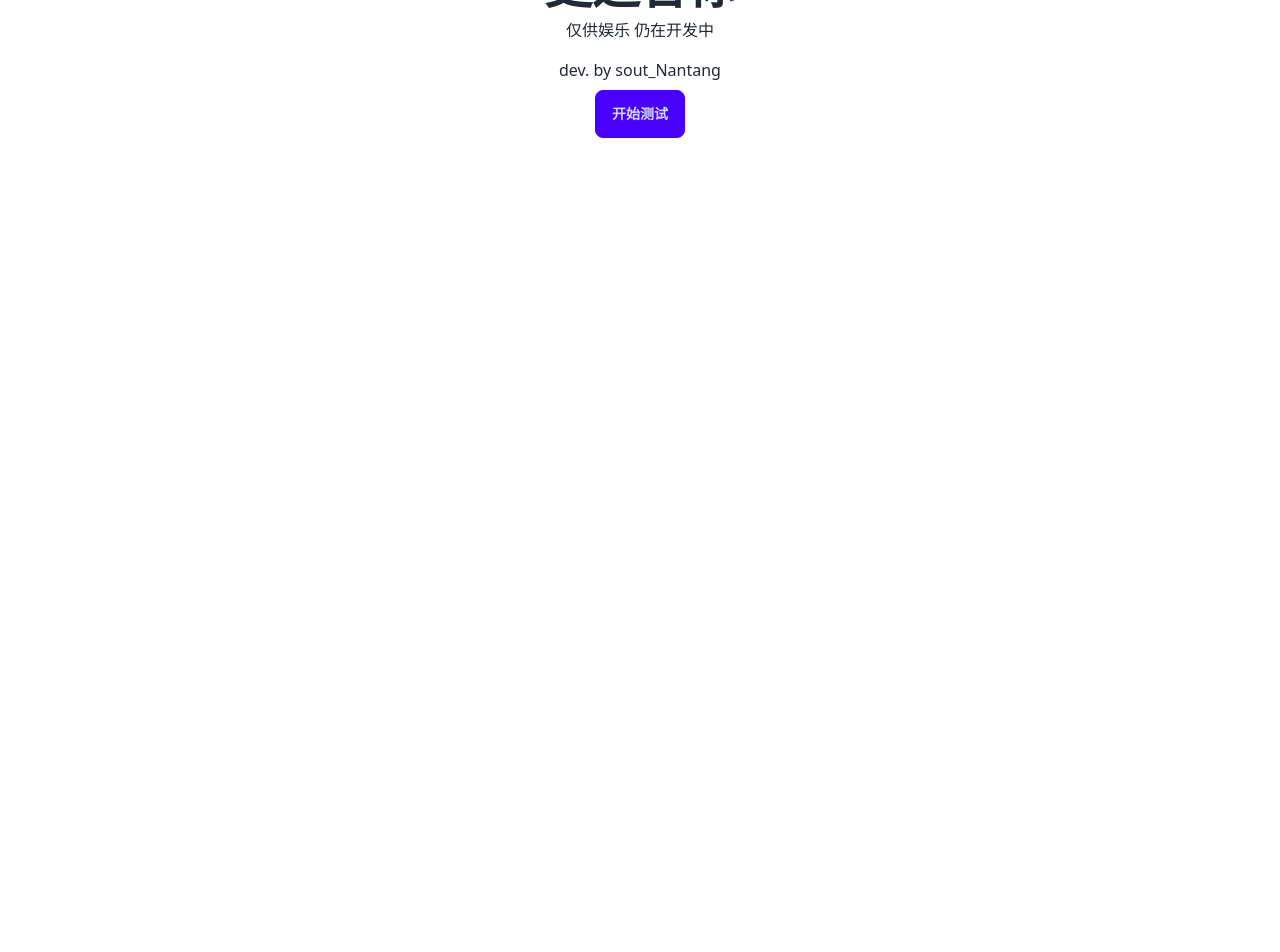
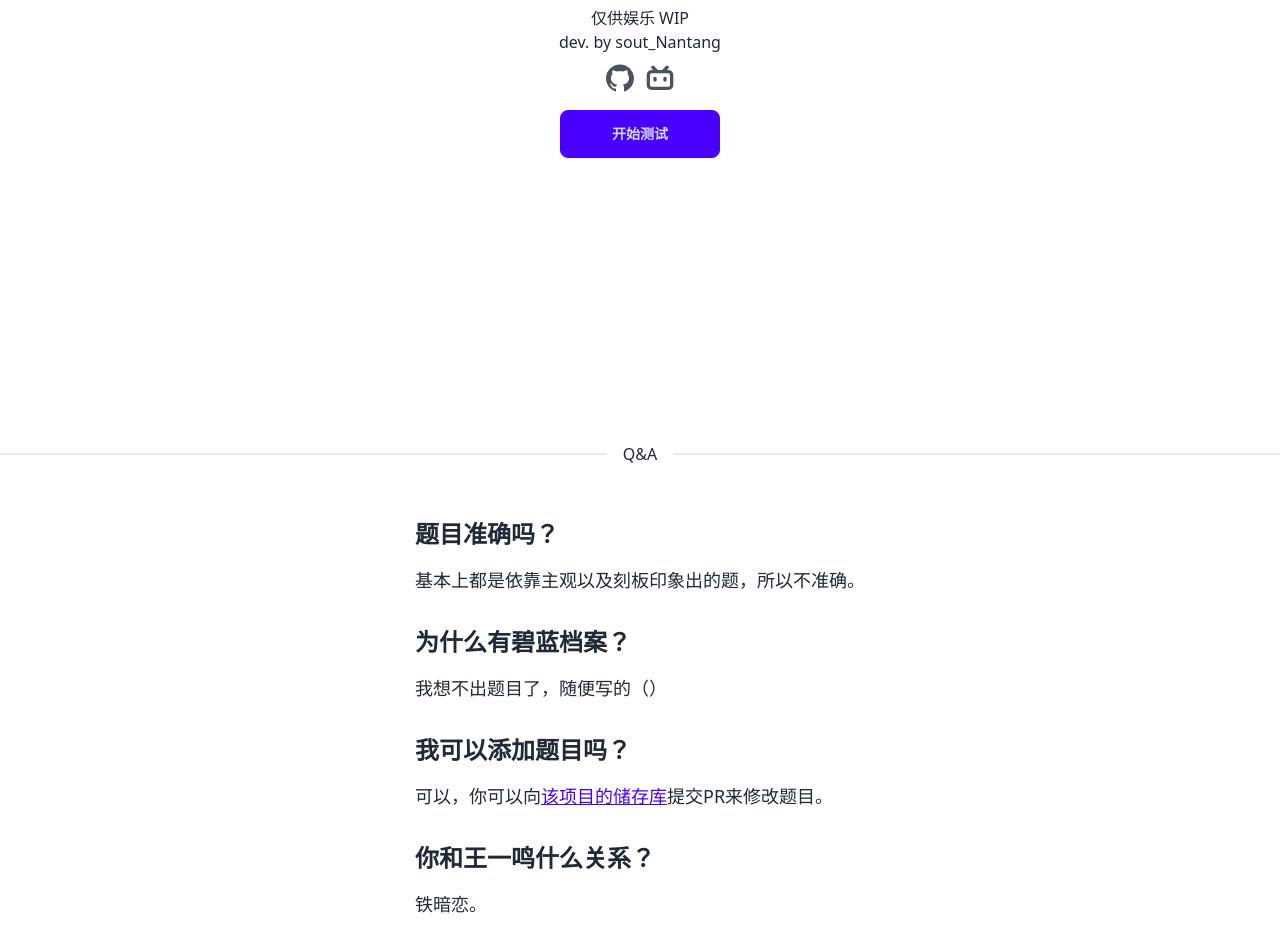
Before and after one commit to sout233/daw-test-web, a React (Vite) app: page / in a window 1280 px wide. Shown: the part 370-1322 px from the top of the page. Before the commit the page ends 800 px from the top, so only its background shows below. Built offline with nearby package versions, Linux system fonts and the light colour scheme.

Commit message:
update splash page && Q&A

```diff
--- a/index.html
+++ b/index.html
@@ -7,7 +7,7 @@
     <title>我测你们DAW</title>
   </head>
   <body>
-    <div id="root"></div>
+    <div id="root" data-theme=""></div>
     <script type="module" src="/src/main.jsx"></script>
   </body>
 </html>
--- /dev/null
+++ b/src/QnA.jsx
@@ -0,0 +1,28 @@
+function QnA() {
+    return (
+        <>
+            <div className="flex flex-col p-10 items-center justify-center">
+                <ul>
+                    <li>
+                        <h1 className="text-2xl font-bold mb-4">题目准确吗？</h1>
+                        <p className="text-lg mb-8">基本上都是依靠主观以及刻板印象出的题，所以不准确。</p>
+                    </li>
+                    <li>
+                        <h1 className="text-2xl font-bold mb-4">为什么有碧蓝档案？</h1>
+                        <p className="text-lg mb-8">我想不出题目了，随便写的（）</p>
+                    </li>
+                    <li>
+                        <h1 className="text-2xl font-bold mb-4">我可以添加题目吗？</h1>
+                        <p className="text-lg mb-8">可以，你可以向<a className="underline text-primary" href="https://github.com/sout233/daw-test-web">该项目的储存库</a>提交PR来修改题目。</p>
+                    </li>
+                    <li>
+                        <h1 className="text-2xl font-bold mb-4">你和王一鸣什么关系？</h1>
+                        <p className="text-lg mb-8">铁暗恋。</p>
+                    </li>
+                </ul>
+            </div>
+        </>
+    );
+}
+
+export default QnA;
--- a/src/Splash.jsx
+++ b/src/Splash.jsx
@@ -1,4 +1,5 @@
 import { Link } from "react-router-dom/cjs/react-router-dom.min";
+import QnA from "./QnA";
 
 function Splash() {
     return (<>
@@ -7,12 +8,25 @@ function Splash() {
                 <div className="max-w-md">
                     <h1 className="text-4xl font-bold">测测哪款DAW</h1>
                     <h1 className="text-5xl font-bold">更适合你</h1>
-                    <p className="py-2">仅供娱乐 仍在开发中</p>
-                    <p className="py-2">dev. by sout_Nantang</p>
-                    <Link className="btn btn-primary" to="/ex">开始测试</Link>
+                    <div className="py-4">
+                        <p>仅供娱乐 WIP</p>
+                        <p>dev. by sout_Nantang</p>
+                        <div className="justify-center items-center flex flex-row pt-2 space-x-2">
+                            <a href="https://github.com/sout233/daw-test-web">
+                                <svg className="w-8 h-8 opacity-80 fill-base-content hover:opacity-100" viewBox="0 0 1024 1024" version="1.1" xmlns="http://www.w3.org/2000/svg" p-id="4234" width="200" height="200"><path d="M511.6 76.3C264.3 76.2 64 276.4 64 523.5 64 718.9 189.3 885 363.8 946c23.5 5.9 19.9-10.8 19.9-22.2v-77.5c-135.7 15.9-141.2-73.9-150.3-88.9C215 726 171.5 718 184.5 703c30.9-15.9 62.4 4 98.9 57.9 26.4 39.1 77.9 32.5 104 26 5.7-23.5 17.9-44.5 34.7-60.8-140.6-25.2-199.2-111-199.2-213 0-49.5 16.3-95 48.3-131.7-20.4-60.5 1.9-112.3 4.9-120 58.1-5.2 118.5 41.6 123.2 45.3 33-8.9 70.7-13.6 112.9-13.6 42.4 0 80.2 4.9 113.5 13.9 11.3-8.6 67.3-48.8 121.3-43.9 2.9 7.7 24.7 58.3 5.5 118 32.4 36.8 48.9 82.7 48.9 132.3 0 102.2-59 188.1-200 212.9 23.5 23.2 38.1 55.4 38.1 91v112.5c0.8 9 0 17.9 15 17.9 177.1-59.7 304.6-227 304.6-424.1 0-247.2-200.4-447.3-447.5-447.3z" p-id="4235"></path></svg>
+                            </a>
+                            <a href="https://space.bilibili.com/230275560">
+                                <svg className="w-8 h-8 opacity-80 fill-base-content hover:opacity-100" viewBox="0 0 1024 1024" version="1.1" xmlns="http://www.w3.org/2000/svg" p-id="5219" width="200" height="200"><path d="M777.514667 131.669333a53.333333 53.333333 0 0 1 0 75.434667L728.746667 255.829333h49.92A160 160 0 0 1 938.666667 415.872v320a160 160 0 0 1-160 160H245.333333A160 160 0 0 1 85.333333 735.872v-320a160 160 0 0 1 160-160h49.749334L246.4 207.146667a53.333333 53.333333 0 0 1 75.392-75.434667l113.152 113.152c3.370667 3.370667 6.186667 7.04 8.448 10.965333h137.088c2.261333-3.925333 5.12-7.68 8.490667-11.008l113.109333-113.152a53.333333 53.333333 0 0 1 75.434667 0z m1.152 231.253334H245.333333a53.333333 53.333333 0 0 0-53.205333 49.365333l-0.128 4.010667v320c0 28.117333 21.76 51.114667 49.365333 53.162666l3.968 0.170667h533.333334a53.333333 53.333333 0 0 0 53.205333-49.365333l0.128-3.968v-320c0-29.44-23.893333-53.333333-53.333333-53.333334z m-426.666667 106.666666c29.44 0 53.333333 23.893333 53.333333 53.333334v53.333333a53.333333 53.333333 0 1 1-106.666666 0v-53.333333c0-29.44 23.893333-53.333333 53.333333-53.333334z m320 0c29.44 0 53.333333 23.893333 53.333333 53.333334v53.333333a53.333333 53.333333 0 1 1-106.666666 0v-53.333333c0-29.44 23.893333-53.333333 53.333333-53.333334z" p-id="5220"></path></svg>
+                            </a>
+                        </div>
+                    </div>
+                    <Link className="btn btn-primary w-40" to="/ex">开始测试</Link>
                 </div>
             </div>
         </div>
+        <div class="divider">Q&A</div>
+
+        <QnA></QnA>
     </>);
 }
 
```
